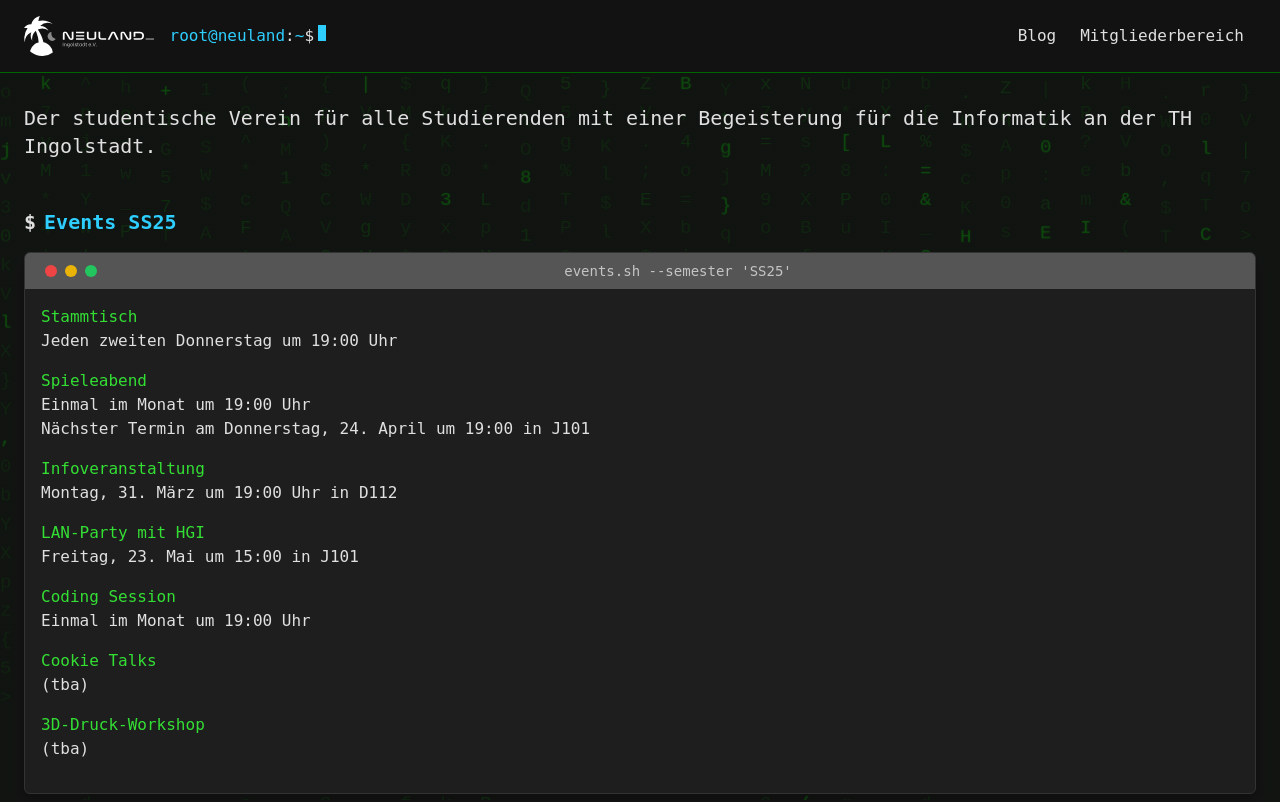
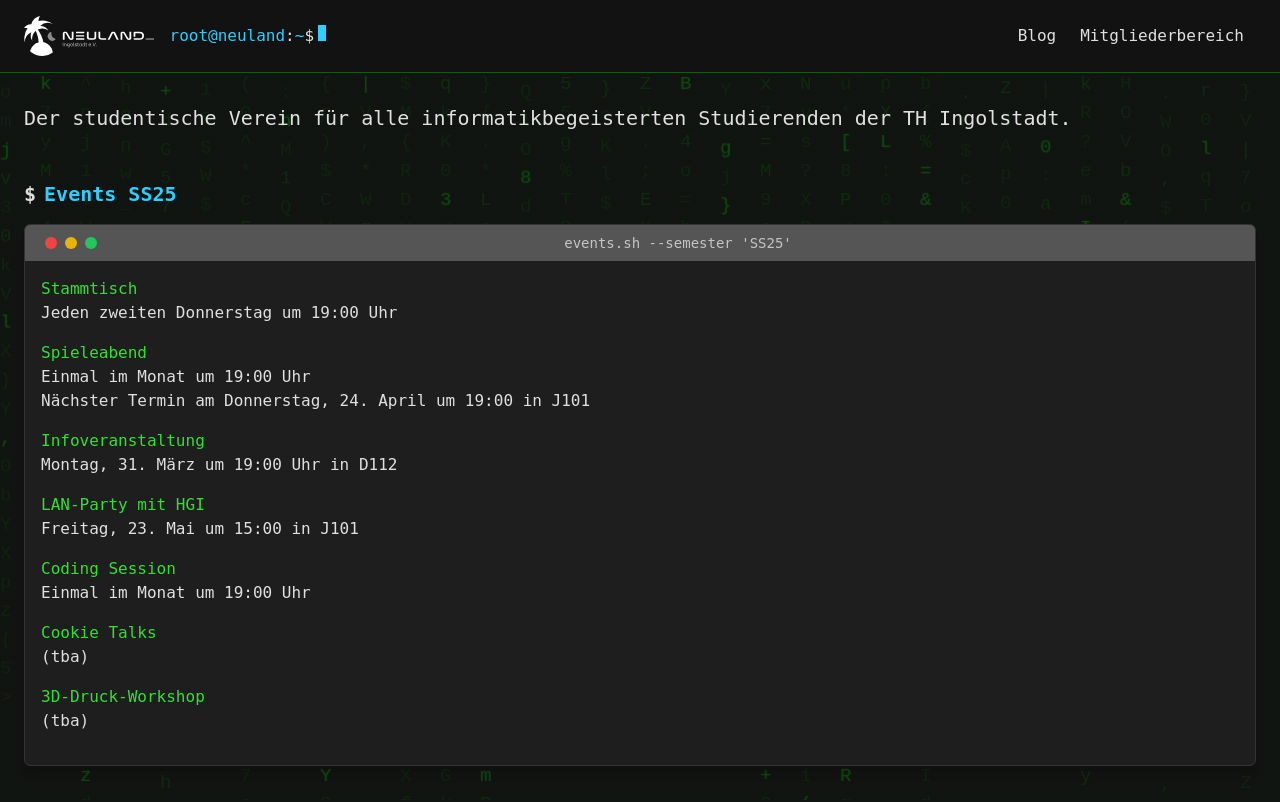
Before and after one commit to neuland-ingolstadt/neuland-website, a React (Vite) app: page / in a window 1280 px wide. Shown: the top 802 px of the page. Built offline with nearby package versions, Linux system fonts and the light colour scheme.

Commit message:
fix: improve wording in TypewriterText component on Index page

```diff
--- a/src/pages/Index.tsx
+++ b/src/pages/Index.tsx
@@ -23,7 +23,7 @@ const Index = () => {
 
 				<div className="pt-20">
 					<TypewriterText
-						text="Der studentische Verein für alle Studierenden mit einer Begeisterung für die Informatik an der TH Ingolstadt."
+						text="Der studentische Verein für alle informatikbegeisterten Studierenden der TH Ingolstadt."
 						className="text-xl mb-12"
 						delay={30}
 						preventLayoutJumps={true}
```
